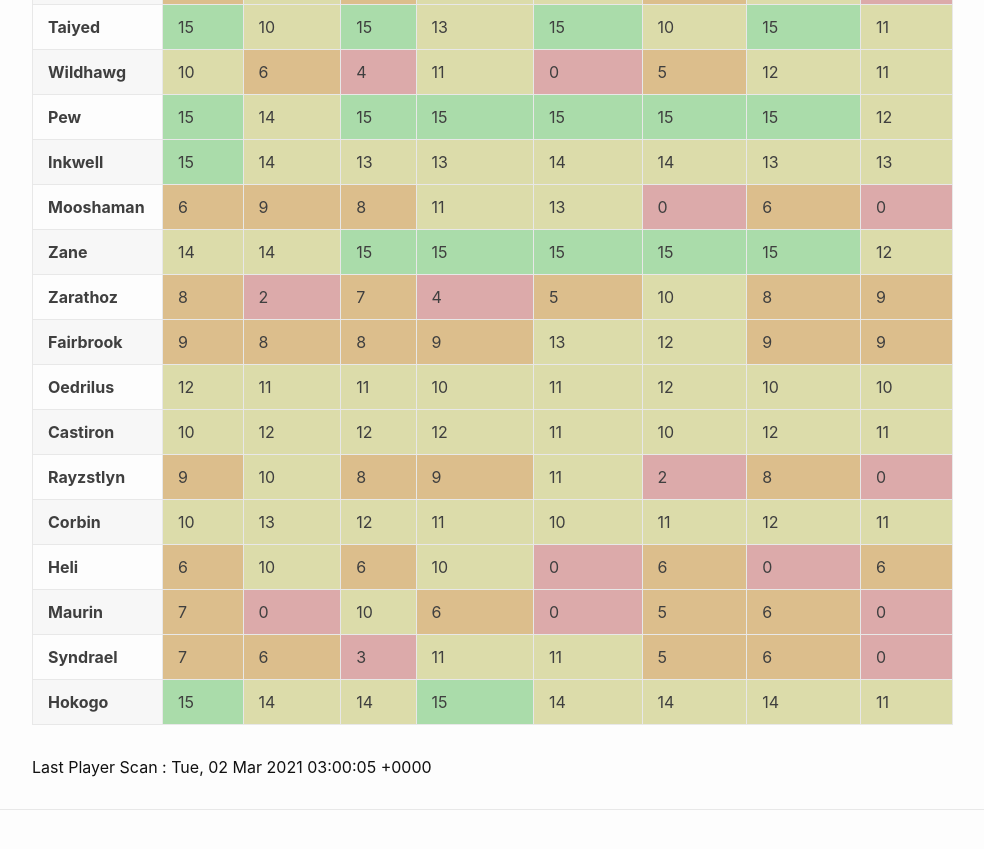
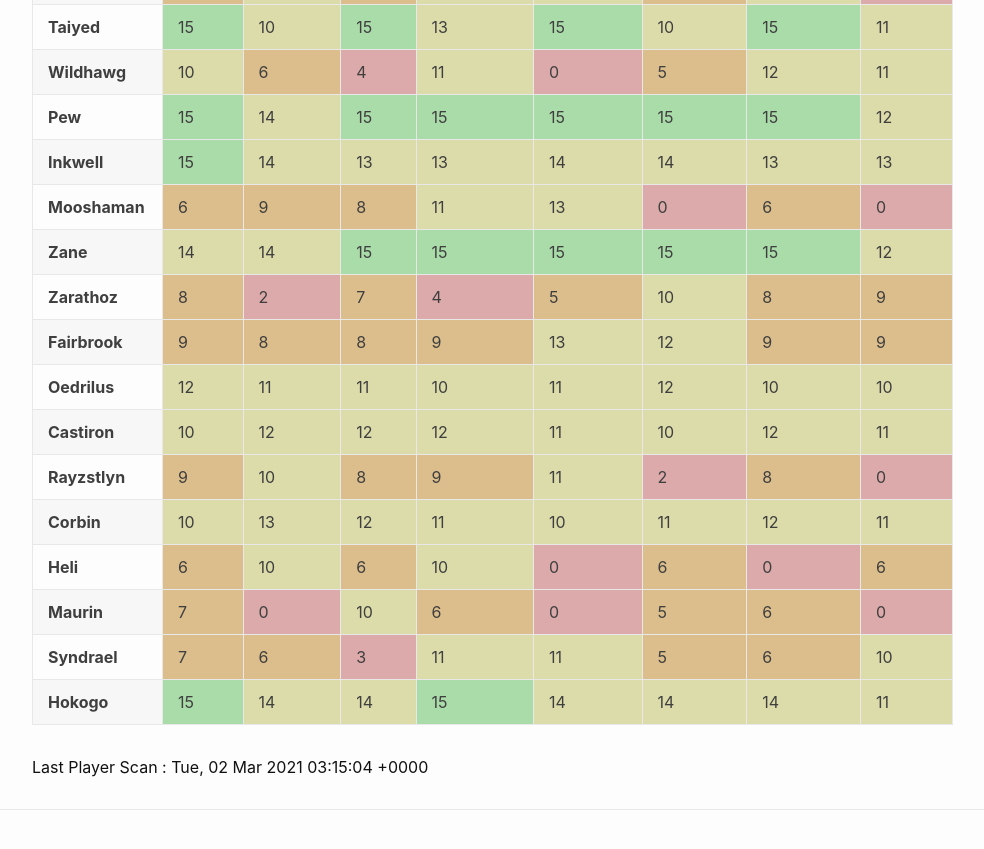
Before and after one commit to eldertribunal/keystonetracker, a Jekyll site: the page built from players.md, in a window 1280 px wide and 900 px high, scrolled down 616 px. Shown: the top 849 px of the window, without its empty margins (126-1110 px from the left). Built offline with Jekyll 4.4.1, drawn with Linux system fonts in a browser that asks for light colours.

Commit message:
auto scan Tue Mar  2 03:15:55 UTC 2021

```diff
--- a/_data/characters.json
+++ b/_data/characters.json
@@ -1299,7 +1299,7 @@
       },
       {
         "name": "Theater of Pain",
-        "level": 0,
+        "level": 10,
         "id": 382
       }
     ]
--- a/_data/players.json
+++ b/_data/players.json
@@ -1029,7 +1029,7 @@
       },
       {
         "name": "Theater of Pain",
-        "level": 0,
+        "level": 10,
         "id": 382
       }
     ]
--- a/_data/scanned.json
+++ b/_data/scanned.json
@@ -1,3 +1,3 @@
 {
-  "timestamp": 1614654005
+  "timestamp": 1614654904
 }
--- a/_data/weekly.json
+++ b/_data/weekly.json
@@ -36,8 +36,8 @@
       10,
       10,
       10,
+      10,
       9,
-      0,
       0,
       0,
       0,
@@ -49,8 +49,8 @@
     "dungeons": [
       14,
       14,
+      14,
       7,
-      0,
       0,
       0,
       0,
@@ -422,7 +422,7 @@
   {
     "name": "Syndrael",
     "dungeons": [
-      0,
+      10,
       0,
       0,
       0,
@@ -443,9 +443,9 @@
       11,
       10,
       10,
+      10,
       9,
       7,
-      0,
       0
     ]
   }
```
